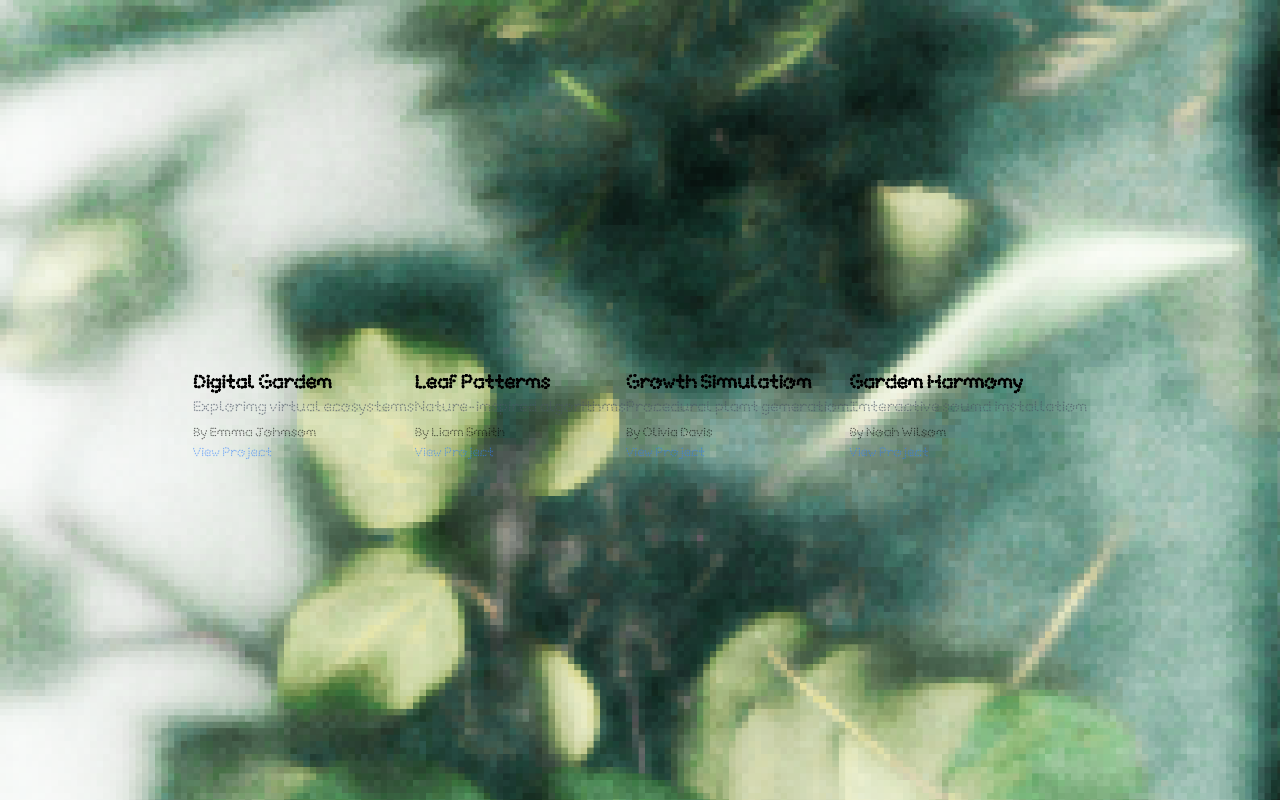
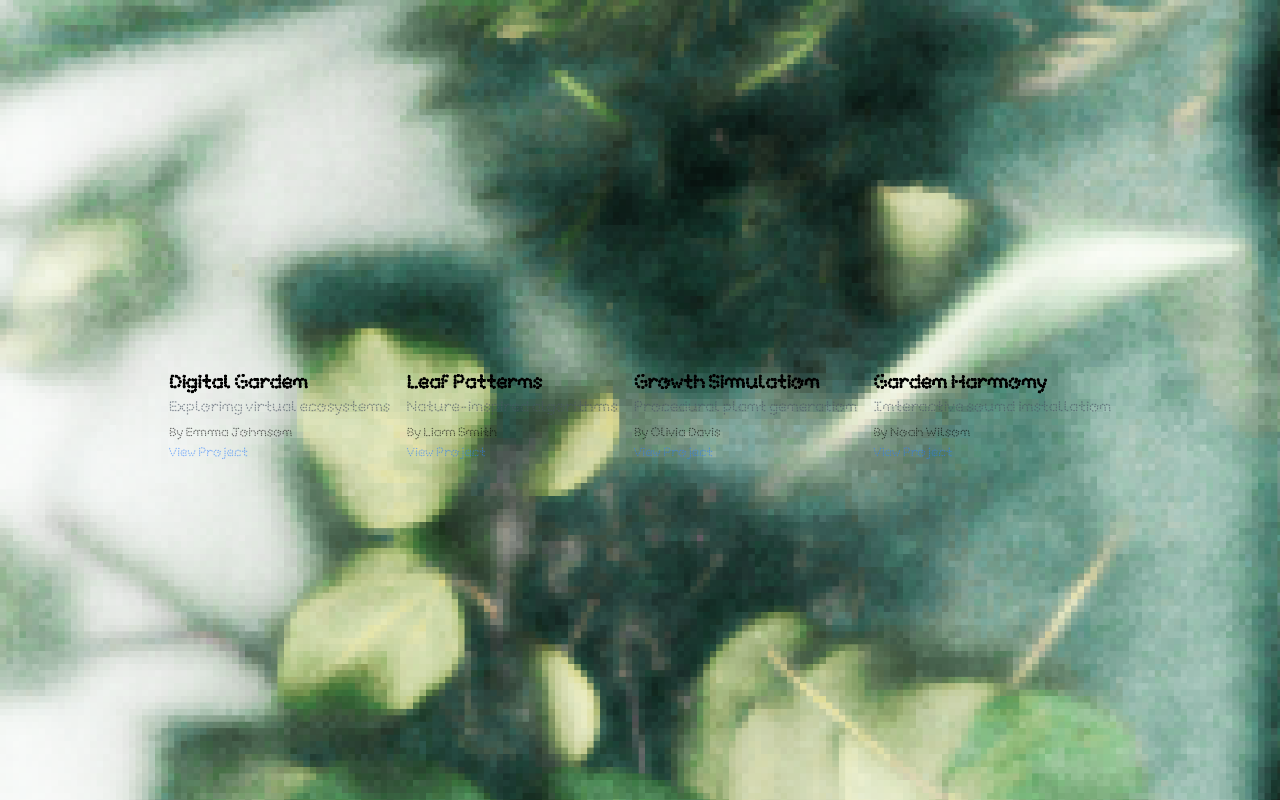
Before and after one commit to Simon-Dirks/imaginary-gardens, an Angular app: page / in a window 1280 px wide. Built offline with nearby package versions, Linux system fonts and the light colour scheme.

Commit message:
Add spacing between leaves

```diff
--- a/src/app/leaves/leaves.component.html
+++ b/src/app/leaves/leaves.component.html
@@ -1,6 +1,6 @@
 <div
   [@leavesAnimation]="leavesState"
-  class="flex flex-wrap justify-center mt-8"
+  class="flex flex-wrap gap-4 justify-center mt-8"
 >
   <app-leaf *ngFor="let leaf of leaves" [leaf]="leaf"></app-leaf>
 </div>
```
